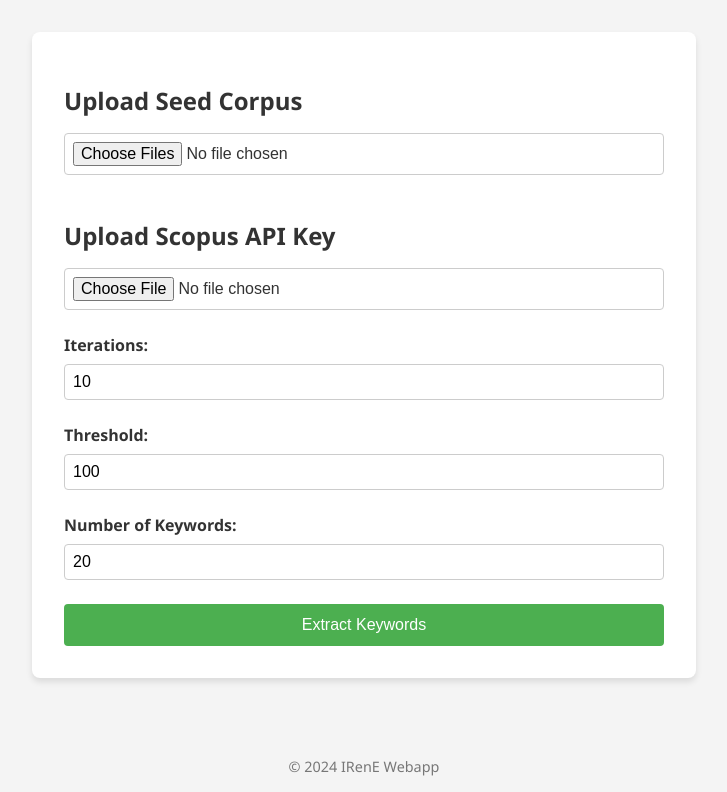
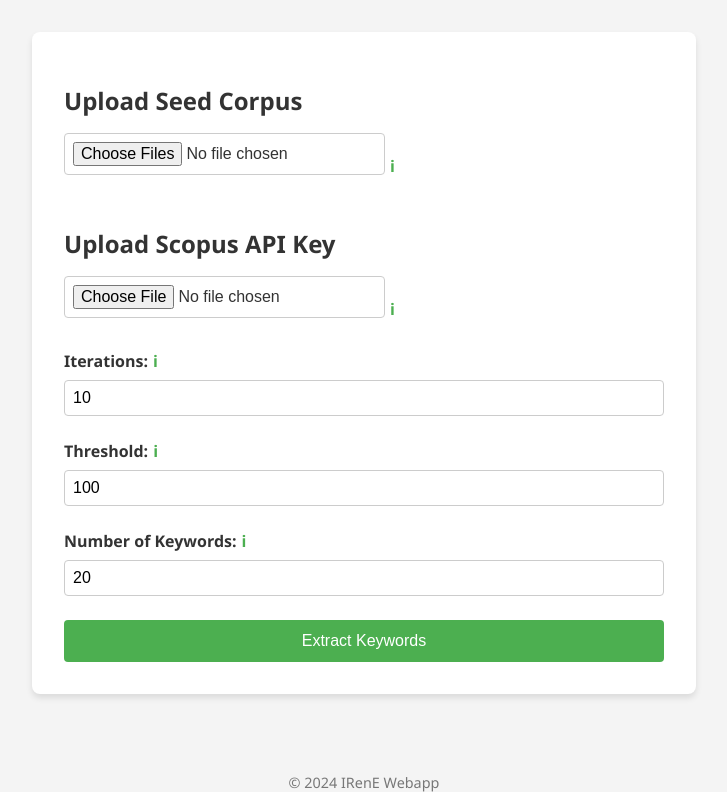
Before and after one commit to flechtenberg/IRenE_webapp, a Flask app: page / in a window 1280 px wide. Shown: the part 112-904 px from the top of the page, without its empty margins (276-1003 px from the left). Run offline with Flask 3, Linux system fonts and the light colour scheme.

Commit message:
Add tooltips to index

```diff
--- a/templates/index.html
+++ b/templates/index.html
@@ -2,7 +2,6 @@
 <html lang="en">
 <head>
     <meta charset="UTF-8">
-    <meta name="viewport" content="width=device-width, initial-scale=1.0">
     <title>IRenE Webapp - Home</title>
     <style>
         body {
@@ -57,6 +56,63 @@
         label {
             margin-bottom: 0.5rem;
             font-weight: bold;
+            display: flex;
+            align-items: center;
+        }
+
+        /* Help icon styles */
+        .help-icon {
+            position: relative;
+            display: inline-block;
+            margin-left: 5px;
+            cursor: pointer;
+            color: #4CAF50;
+        }
+
+        .help-icon::before {
+            content: 'ℹ';
+            font-size: 1rem;
+        }
+
+        /* Tooltip styles */
+        .help-icon .tooltip {
+            visibility: hidden;
+            width: 200px;
+            background-color: #333;
+            color: #fff;
+            text-align: left;
+            border-radius: 6px;
+            padding: 0.5rem;
+            position: absolute;
+            z-index: 1;
+            bottom: 125%; /* Position above the icon */
+            left: 50%;
+            transform: translateX(-50%);
+            opacity: 0;
+            transition: opacity 0.3s;
+            font-size: 0.9rem;
+            line-height: 1.2rem;
+        }
+
+        .help-icon .tooltip::after {
+            content: '';
+            position: absolute;
+            top: 100%; /* At the bottom of the tooltip */
+            left: 50%;
+            transform: translateX(-50%);
+            border-width: 6px;
+            border-style: solid;
+            border-color: #333 transparent transparent transparent;
+        }
+
+        .help-icon:hover .tooltip,
+        .help-icon:focus .tooltip {
+            visibility: visible;
+            opacity: 1;
+        }
+
+        .help-icon:focus {
+            outline: none;
         }
 
         button {
@@ -97,18 +153,53 @@
     <section>
         <form action="{{ url_for('extract_keywords') }}" method="POST" enctype="multipart/form-data">
             <h2>Upload Seed Corpus</h2>
-            <input type="file" name="seedCorpus" multiple required>
+            <label>
+                <input type="file" name="seedCorpus" multiple required>
+                <span class="help-icon" tabindex="0">
+                    <span class="tooltip">
+                        You can upload one or multiple PDF files as your seed corpus. Use Ctrl+Click (Cmd+Click on Mac) to select multiple files.
+                    </span>
+                </span>
+            </label>
 
             <h2>Upload Scopus API Key</h2>
-            <input type="file" name="scopusApiKey" accept=".json" required>
+            <label>
+                <input type="file" name="scopusApiKey" accept=".json" required>
+                <span class="help-icon" tabindex="0">
+                    <span class="tooltip">
+                        Upload your Scopus API key in JSON format. You can obtain an API key by registering at <a href="https://dev.elsevier.com/" target="_blank" style="color: #4CAF50; text-decoration: underline;">Elsevier Developer Portal</a>.
+                    </span>
+                </span>
+            </label>
 
-            <label for="iterations">Iterations:</label>
+            <label for="iterations">
+                Iterations:
+                <span class="help-icon" tabindex="0">
+                    <span class="tooltip">
+                        This is the number of outer iterations. A higher number improves result resolution but increases sampling time.
+                    </span>
+                </span>
+            </label>
             <input type="number" id="iterations" name="iterations" value="10" min="1" required>
 
-            <label for="threshold">Threshold:</label>
+            <label for="threshold">
+                Threshold:
+                <span class="help-icon" tabindex="0">
+                    <span class="tooltip">
+                        This is the cutoff value determining how many papers are considered in each inner iteration. A value of 100 is reasonable.
+                    </span>
+                </span>
+            </label>
             <input type="number" id="threshold" name="threshold" value="100" min="1" required>
 
-            <label for="num_keywords">Number of Keywords:</label>
+            <label for="num_keywords">
+                Number of Keywords:
+                <span class="help-icon" tabindex="0">
+                    <span class="tooltip">
+                        The number of keywords to extract and consider for sampling. More keywords broaden the search.
+                    </span>
+                </span>
+            </label>
             <input type="number" id="num_keywords" name="num_keywords" value="20" min="1" required>
 
             <button type="submit">Extract Keywords</button>
```
